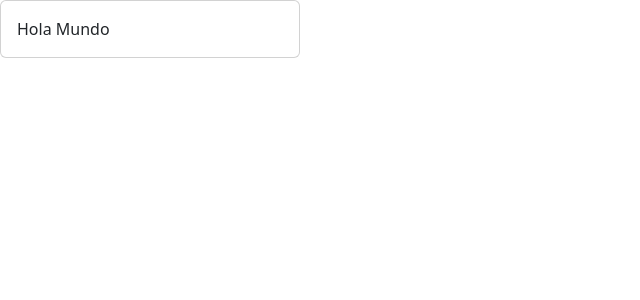
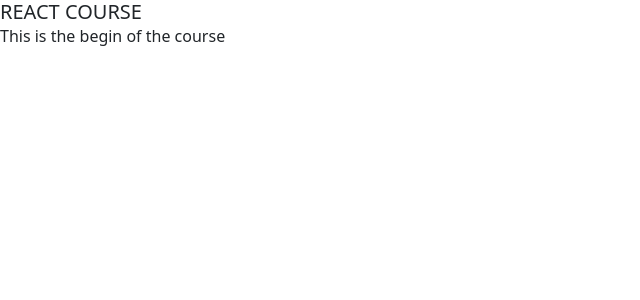
Before and after one commit to Leiru-Cat-Developer/Web-Programming-Educational, a React (Vite) app in the folder REACT/1-react-app/: page / in a window 1280 px wide. Shown: the top 300 px of the page, without its empty margins (0-640 px from the left). Built offline with nearby package versions, Linux system fonts and the light colour scheme.

Commit message:
Multiple Props

```diff
--- a/REACT/1-react-app/src/App.tsx
+++ b/REACT/1-react-app/src/App.tsx
@@ -1,7 +1,9 @@
-import Card from "./components/Card";
+import { CardBody } from "./components/Card";
 
 function App() {
-  return <Card body={"Hola Mundo"} />;
+  return (
+    <CardBody title="REACT COURSE" text="This is the begin of the course" />
+  );
 }
 
 export default App;
--- a/REACT/1-react-app/src/components/Card.tsx
+++ b/REACT/1-react-app/src/components/Card.tsx
@@ -11,17 +11,19 @@ function Card(props: Props) {
   );
 }
 
-export function CardBody() {
+// Usamos props para agregar card-title y card-text
+interface CardBodyProps {
+  //! "?"El simbolo de pregunta hace que el parametro sea opcional
+  title?: string;
+  text?: string;
+}
+
+export function CardBody(props: CardBodyProps) {
+  const { title, text } = props;
   return (
     <>
-      <h5 className="card-title">Card title</h5>
-      <p className="card-text">
-        Some quick example text to build on the card title and make up the bulk
-        of the card’s content.
-      </p>
-      <a href="#" className="btn btn-primary">
-        Go somewhere
-      </a>
+      <h5 className="card-title">{title}</h5>
+      <p className="card-text">{text}</p>
     </>
   );
 }
```
